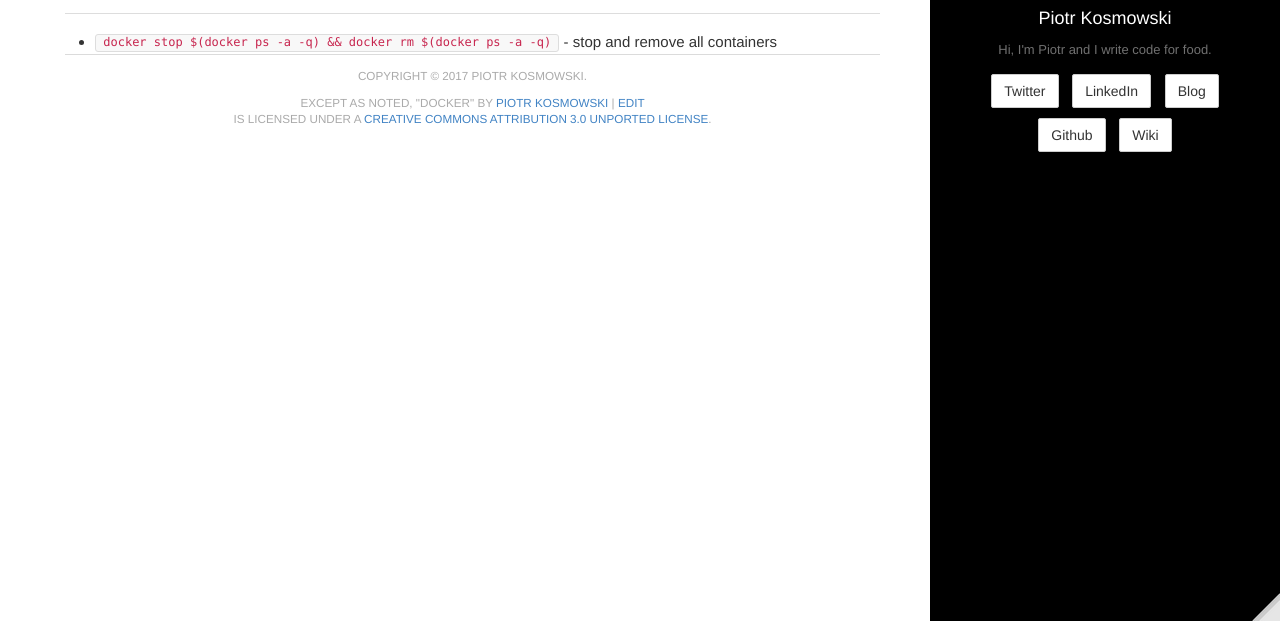
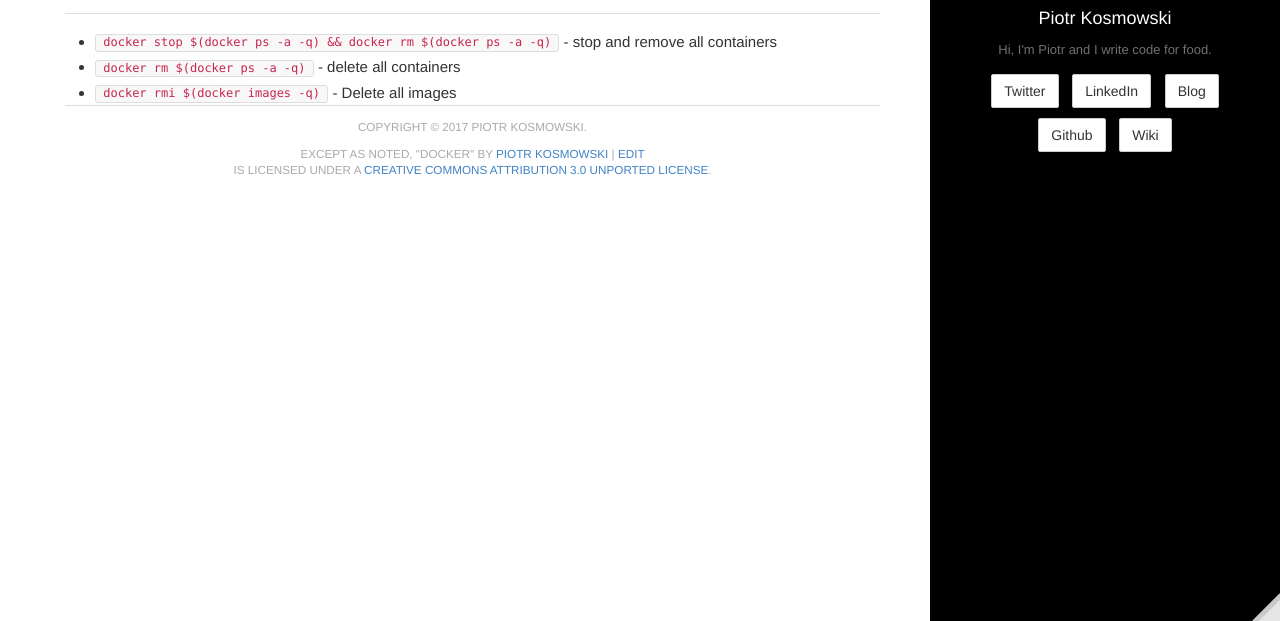
Before and after one commit to kospiotr/kospiotr.github.io, a Jekyll site: the page built from wiki/docker.md, in a window 1280 px wide, cut to the strip 279-900 px from the top of the page. Built offline with Jekyll 4.4.1, drawn with Linux system fonts in a browser that asks for light colours.

Commit message:
Create docker.md

````diff
--- a/wiki/docker.md
+++ b/wiki/docker.md
@@ -9,3 +9,5 @@ editurl: wiki/docker.md
 # Basic commands
 
  * ```docker stop $(docker ps -a -q) && docker rm $(docker ps -a -q)``` - stop and remove all containers
+ * ```docker rm $(docker ps -a -q)``` - delete all containers
+ * ```docker rmi $(docker images -q)``` - Delete all images
````
